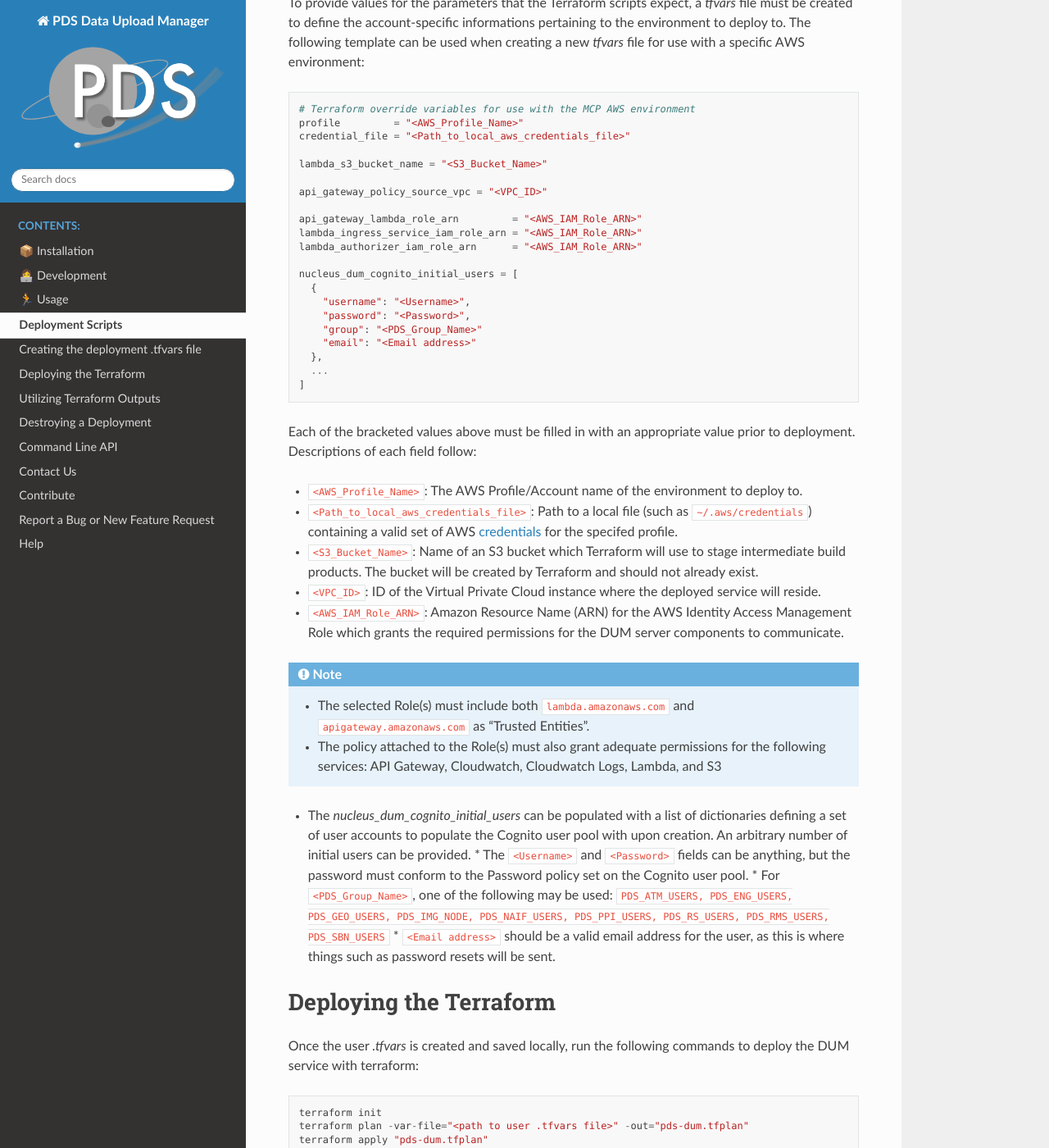
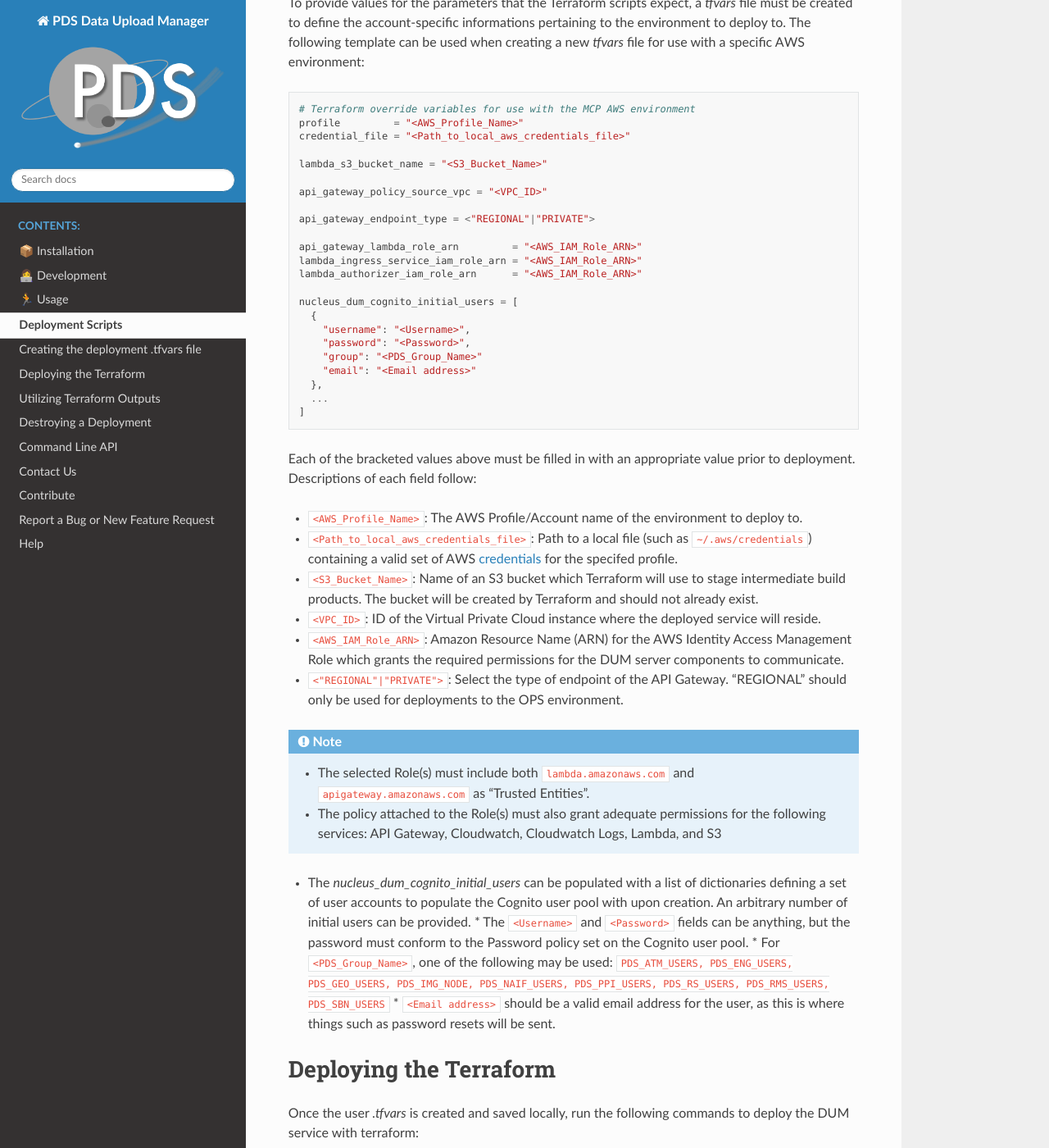
Before and after one commit to NASA-PDS/data-upload-manager, a Sphinx documentation site: the page built from docs/source/terraform/index.rst, in a window 1280 px wide and 1400 px high, scrolled down 926 px. Shown: the whole window at 82% size. Built offline with Sphinx 7.4.7 and the Read the Docs theme 2.0.0, drawn with Linux system fonts in a browser that asks for light colours.

Commit message:
Exposed the API Gateway endpoint configuration as a top-level terraform variable

```diff
--- a/docs/source/terraform/index.rst
+++ b/docs/source/terraform/index.rst
@@ -44,6 +44,8 @@ template can be used when creating a new `tfvars` file for use with a specific A
 
     api_gateway_policy_source_vpc = "<VPC_ID>"
 
+    api_gateway_endpoint_type = <"REGIONAL"|"PRIVATE">
+
     api_gateway_lambda_role_arn         = "<AWS_IAM_Role_ARN>"
     lambda_ingress_service_iam_role_arn = "<AWS_IAM_Role_ARN>"
     lambda_authorizer_iam_role_arn      = "<AWS_IAM_Role_ARN>"
@@ -66,6 +68,7 @@ prior to deployment. Descriptions of each field follow:
 * ``<S3_Bucket_Name>``: Name of an S3 bucket which Terraform will use to stage intermediate build products. The bucket will be created by Terraform and should not already exist.
 * ``<VPC_ID>``: ID of the Virtual Private Cloud instance where the deployed service will reside.
 * ``<AWS_IAM_Role_ARN>``: Amazon Resource Name (ARN) for the AWS Identity Access Management Role which grants the required permissions for the DUM server components to communicate.
+* ``<"REGIONAL"|"PRIVATE">``: Select the type of endpoint of the API Gateway. "REGIONAL" should only be used for deployments to the OPS environment.
 
 .. note::
   * The selected Role(s) must include both ``lambda.amazonaws.com`` and ``apigateway.amazonaws.com`` as "Trusted Entities".
```
Also changed, not shown: 4 other files.
